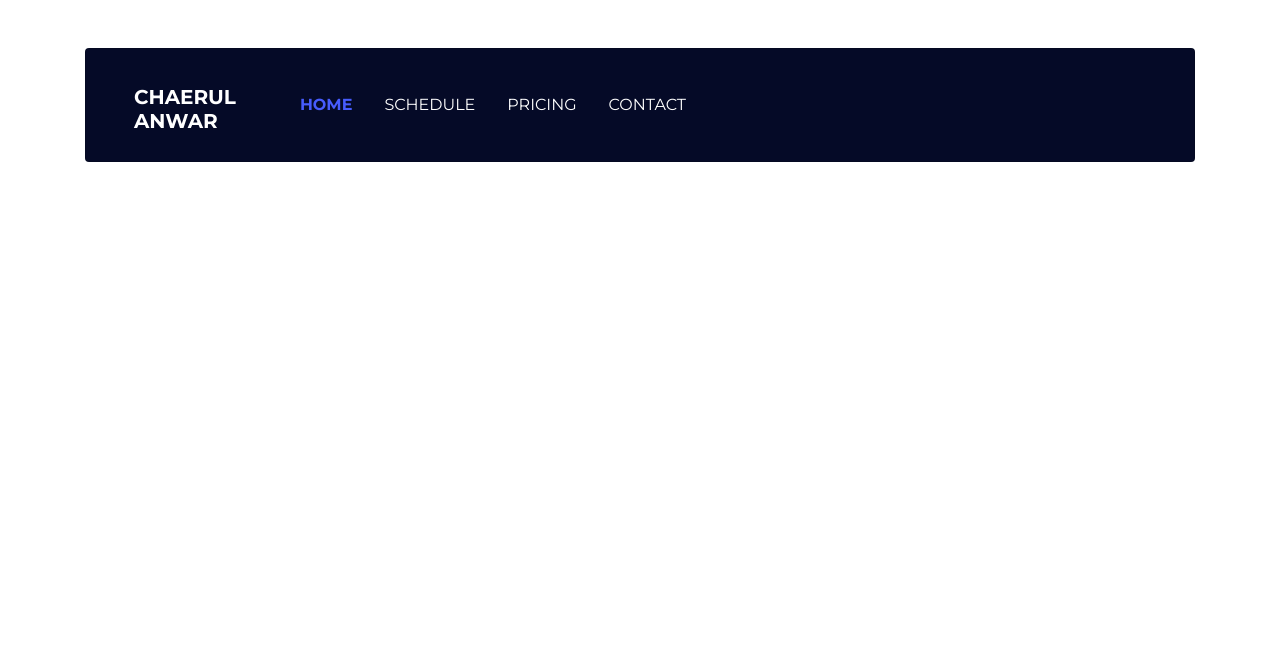
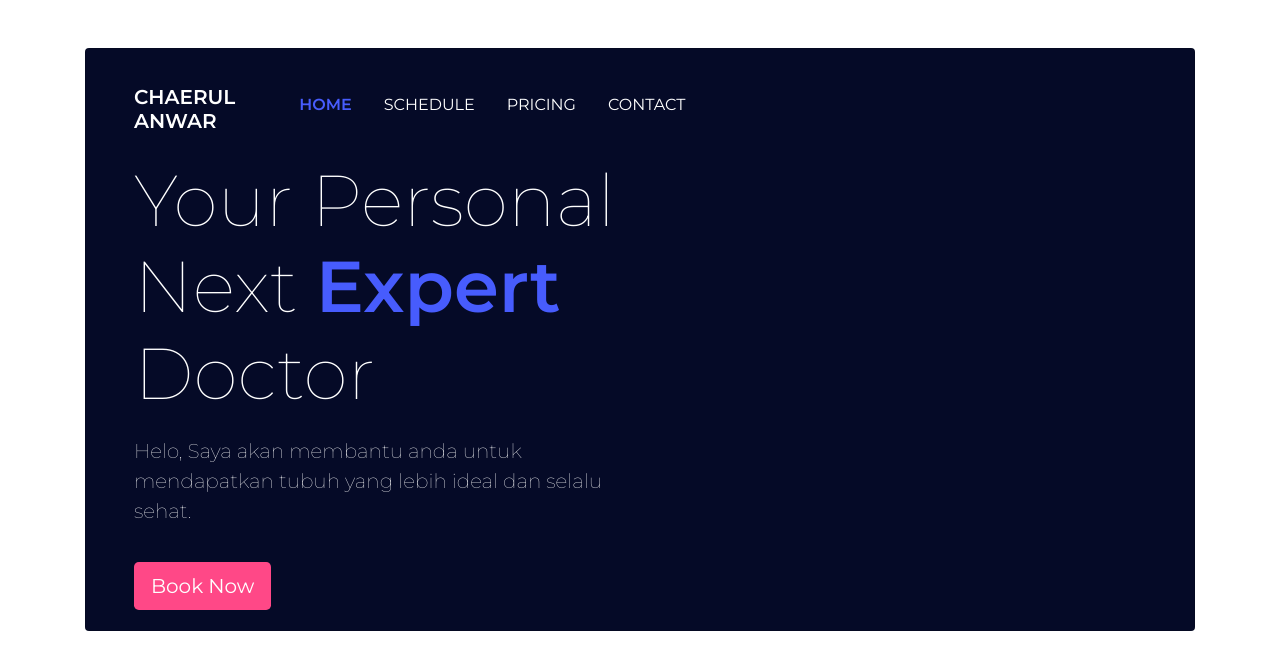
Before and after one commit to chaerulanwar428/websiteVcardBootstrap4, a plain HTML site: page index.html in a window 1280 px wide. Drawn offline with nearby package versions, Linux system fonts and the light colour scheme.

Commit message:
menambahkan bagian personality

```diff
--- a/code/css/style.css
+++ b/code/css/style.css
@@ -1,4 +1,4 @@
-@import url('https://fonts.googleapis.com/css?family=Montserrat:200,400d,700isplay&=swap');
+@import url('https://fonts.googleapis.com/css?family=Montserrat:100,400,600isplay&=swap');
 
 body{
     font-family: 'Montserrat', sans-serif;
@@ -21,3 +21,28 @@ nav a:hover{
 nav h5{
     font-weight: bold;
 }
+
+.main{
+    color:white;
+
+}
+
+.main h1{
+    font-weight: 100;
+}
+
+.main h1 span{
+    font-weight: 600;
+    color: #475cfd;
+}
+
+.main p{
+    font-size: 20px;
+    font-weight: 100;
+    margin-top: 20px;
+}
+.main button{
+    background-color: #ff4887;
+    color: white;
+    margin-top: 20px;
+}
--- a/index.html
+++ b/index.html
@@ -14,7 +14,7 @@
 
     <div class="container mt-5">
         <div class="card" style="background-color: #050a27">
-            <div class="card-body pl-5">
+            <div class="card-body pl-5 pd-3">
                 <nav class="nav mt-3">
                     <h5 class="mr-5">CHAERUL<br>ANWAR</h5>
                     <a class="nav-link active" href="#">Home</a>
@@ -22,6 +22,15 @@
                     <a class="nav-link" href="#">Pricing</a>
                     <a class="nav-link " href="#">Contact</a>
                 </nav>
+
+
+                <div class="row main mt-3">
+                    <div class="col-md-6">
+                        <h1 class="display-3">Your Personal Next <span>Expert</span> Doctor</h1>
+                        <p>Helo, Saya akan membantu anda untuk mendapatkan tubuh yang lebih ideal dan selalu sehat.</p>
+                        <button class="btn btn-lg">Book Now</button>
+                    </div>
+                </div>
             </div>
         </div>
     </div>
```
